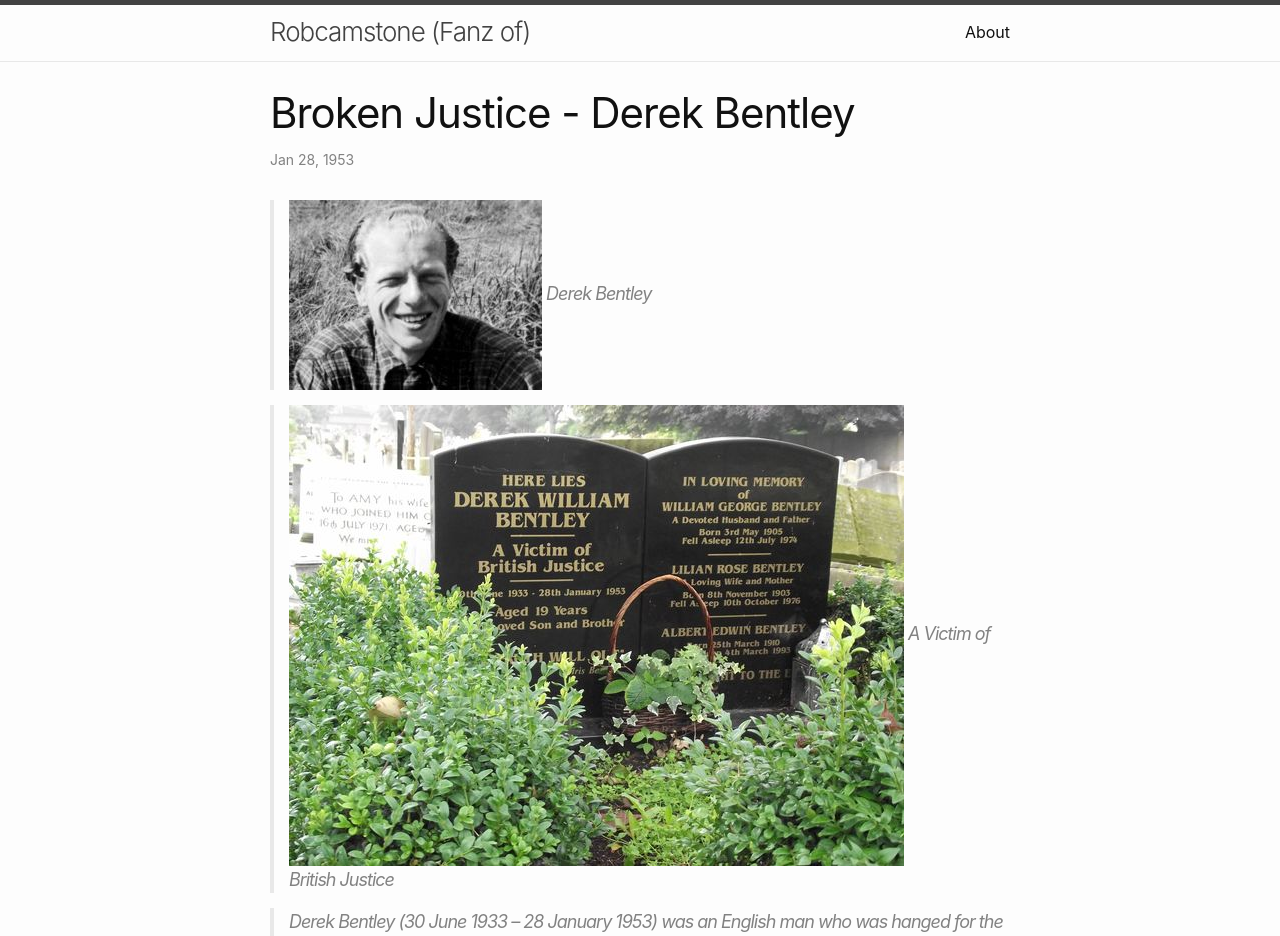
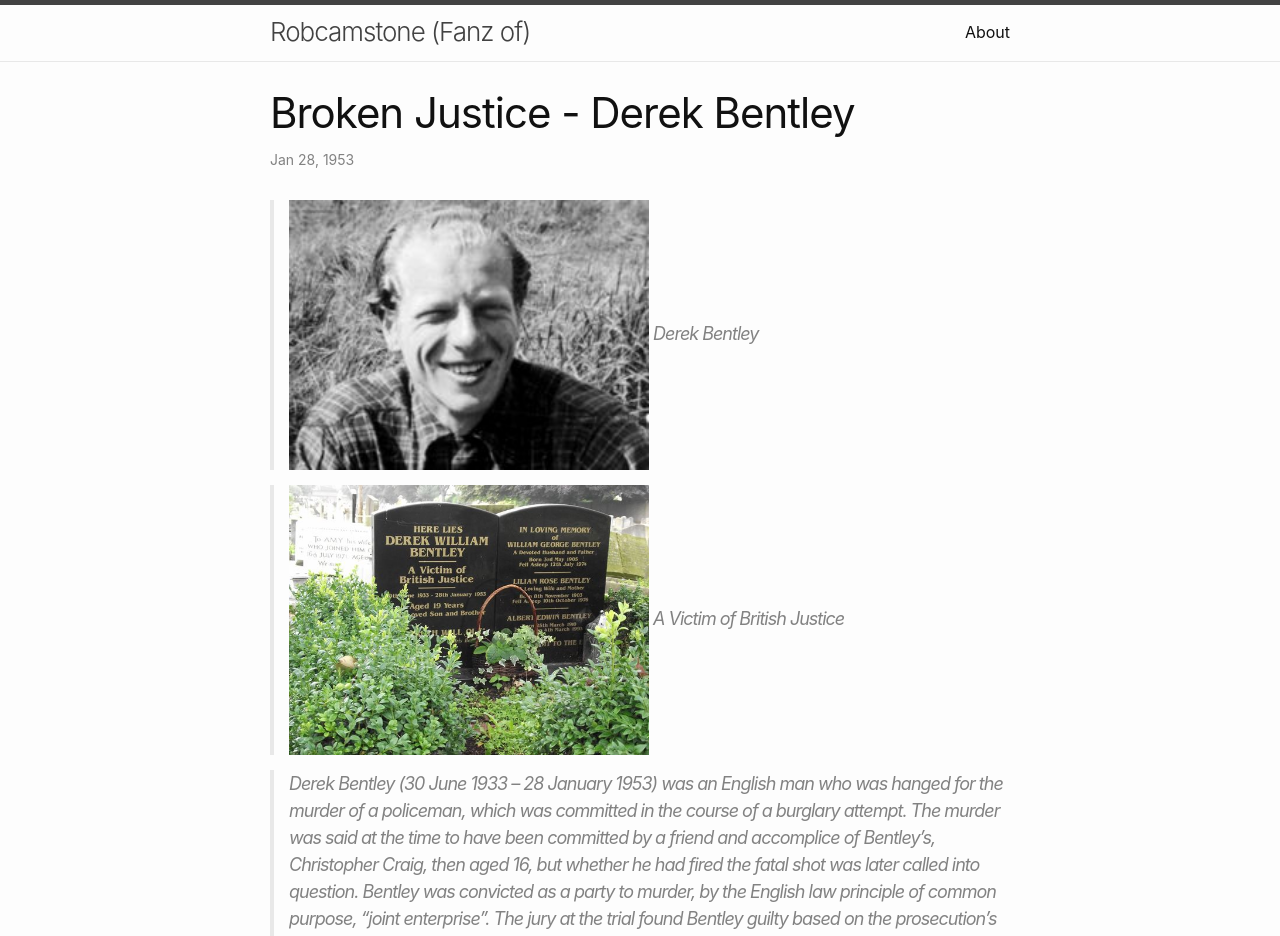
Before and after one commit to Robcamstone/Robcamstone.github.io, a Jekyll site: the page built from _posts/1953-01-28-Broken Justice - Derek Bentley.md, in a window 1280 px wide. Shown: the top 936 px of the page. Built offline with Jekyll 4.4.1, drawn with Linux system fonts in a browser that asks for light colours.

Commit message:
Update 1953-01-28-Broken Justice - Derek Bentley.md

```diff
--- a/_posts/1953-01-28-Broken Justice - Derek Bentley.md
+++ b/_posts/1953-01-28-Broken Justice - Derek Bentley.md
@@ -6,13 +6,13 @@ image: /assets/Execution-Innocent-Derek-Bentley-4.jpg
 categories: music
 ---
 
-> ![Derek Bentley](/assets/Execution-Innocent-Derek-Bentley-4.jpg)
+> ![Derek Bentley](/assets/Execution-Innocent-Derek-Bentley-4.jpg){: .width-300}
 > Derek Bentley
 
-> ![Derek Bentley](/assets/derekbentley4JPG.jpg)
+> ![Derek Bentley](/assets/derekbentley4JPG.jpg){: .width-300}
 > A Victim of British Justice
 
-<style>img["Derek Bentley"] {width:360px;}</style>
+<style>.width-300 {width:360px;}</style>
 
 > Derek Bentley (30 June 1933 – 28 January 1953) was an English man who was hanged for the murder of a policeman, which was committed in the course of a burglary attempt. The murder was said at the time to have been committed by a friend and accomplice of Bentley's, Christopher Craig, then aged 16, but whether he had fired the fatal shot was later called into question. Bentley was convicted as a party to murder, by the English law principle of common purpose, "joint enterprise". The jury at the trial found Bentley guilty based on the prosecution's interpretation of the ambiguous phrase "Let him have it" (Bentley's alleged instruction to Craig), after the judge, Lord Chief Justice Goddard, had described Bentley as "mentally aiding the murder of Police Constable Sidney Miles". Goddard then sentenced Bentley to be hanged: at the time, no other sentence was possible.
 >
```
